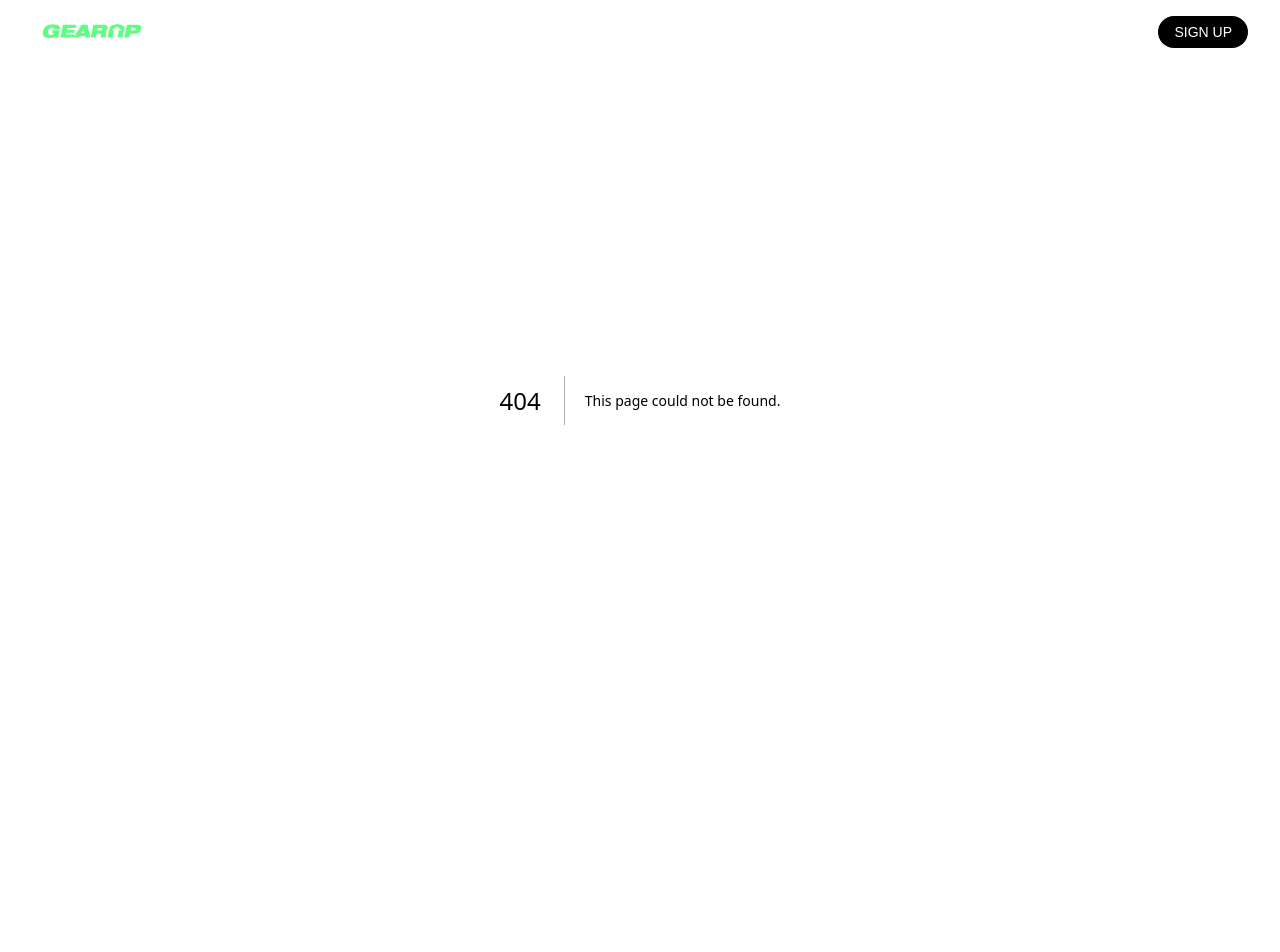
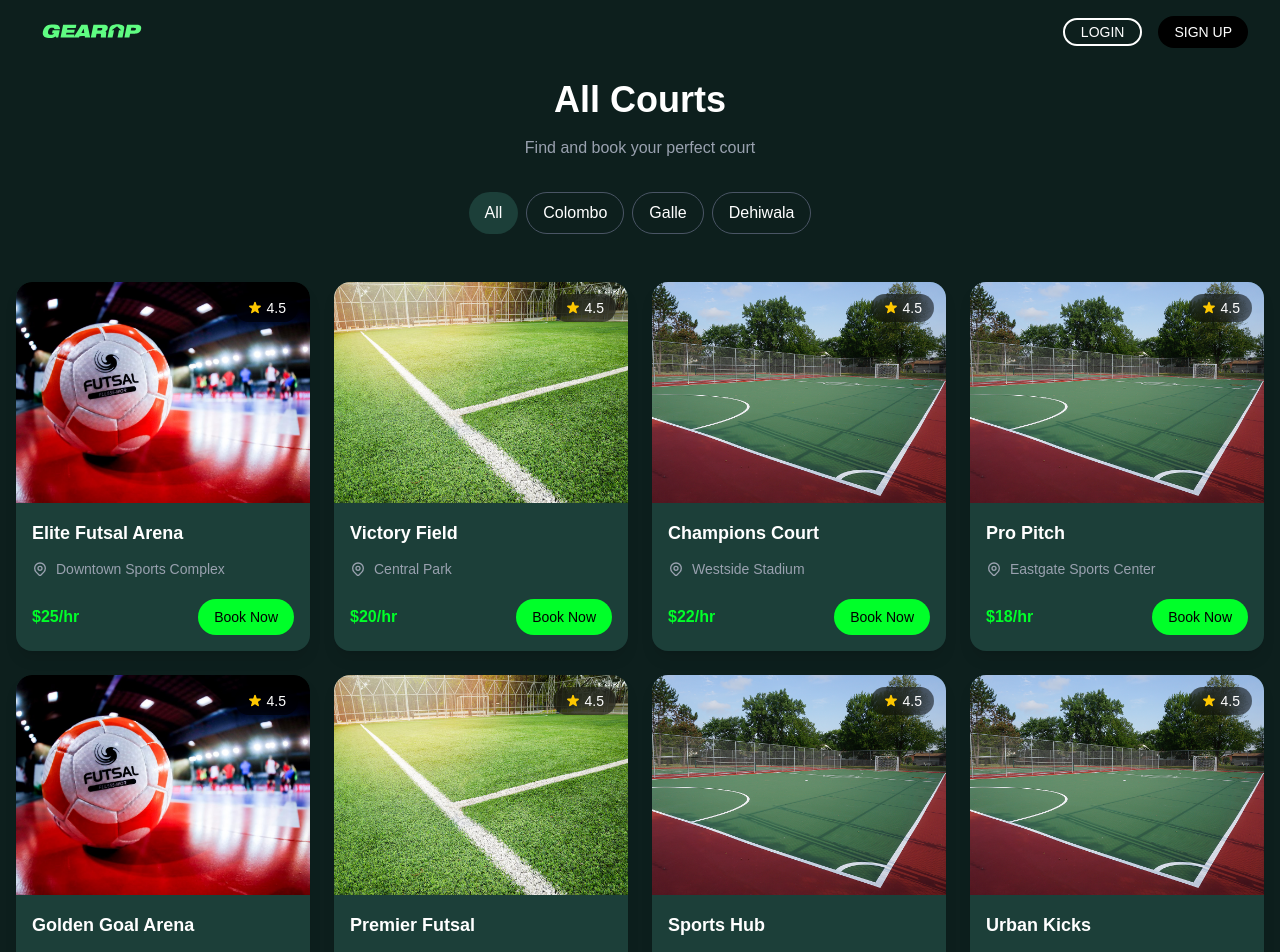
Before and after one commit to Omni-2024/Gearup, a Next.js app in the folder gearup-client/: page /courts in a window 1280 px wide. Before the commit this address had no page. Shown: the top 952 px of the page. Before the commit the page ends 800 px from the top, so only its background shows below. Built offline with nearby package versions, Linux system fonts and the light colour scheme.

Commit message:
fet:  implement CourtsPage with filtering functionality

```diff
--- a/gearup-client/package.json
+++ b/gearup-client/package.json
@@ -12,7 +12,7 @@
     "@heroicons/react": "^2.2.0",
     "@tailwindcss/forms": "^0.5.10",
     "axios": "^1.8.4",
-    "framer-motion": "^12.10.0",
+    "framer-motion": "^12.10.5",
     "next": "15.3.1",
     "react": "^19.0.0",
     "react-dom": "^19.0.0",
--- /dev/null
+++ b/gearup-client/src/app/courts/page.tsx
@@ -0,0 +1,150 @@
+"use client";
+
+import { useState } from "react";
+import { motion, AnimatePresence } from "framer-motion";
+import { CourtCard } from "@/components/home/CourtCard";
+
+const courts = [
+  {
+    id: 1,
+    name: "Elite Futsal Arena",
+    location: "Downtown Sports Complex",
+    price: "$25/hr",
+    area: "Colombo",
+    imagePath: "/asserts/futsal-1.jpg"
+  },
+  {
+    id: 2,
+    name: "Victory Field",
+    location: "Central Park",
+    price: "$20/hr",
+    area: "Galle",
+    imagePath: "/asserts/futsal-2.jpg"
+  },
+  {
+    id: 3,
+    name: "Champions Court",
+    location: "Westside Stadium",
+    price: "$22/hr",
+    area: "Dehiwala",
+    imagePath: "/asserts/futsal-3.jpg"
+  },
+  {
+    id: 4,
+    name: "Pro Pitch",
+    location: "Eastgate Sports Center",
+    price: "$18/hr",
+    area: "Colombo",
+    imagePath: "/asserts/futsal-4.jpg"
+  },
+  {
+    id: 5,
+    name: "Golden Goal Arena",
+    location: "South Bay Complex",
+    price: "$30/hr",
+    area: "Galle",
+    imagePath: "/asserts/futsal-1.jpg"
+  },
+  {
+    id: 6,
+    name: "Premier Futsal",
+    location: "North Hills Center",
+    price: "$28/hr",
+    area: "Dehiwala",
+    imagePath: "/asserts/futsal-2.jpg"
+  },
+  {
+    id: 7,
+    name: "Sports Hub",
+    location: "Marina Bay Area",
+    price: "$24/hr",
+    area: "Colombo",
+    imagePath: "/asserts/futsal-3.jpg"
+  },
+  {
+    id: 8,
+    name: "Urban Kicks",
+    location: "City Center",
+    price: "$26/hr",
+    area: "Galle",
+    imagePath: "/asserts/futsal-4.jpg"
+  },
+];
+
+export default function CourtsPage() {
+  const [selectedArea, setSelectedArea] = useState("all");
+  const areas = ["all", "Colombo", "Galle", "Dehiwala"];
+
+  const filteredCourts = courts.filter(court =>
+    selectedArea === "all" || court.area === selectedArea
+  );
+
+  return (
+    <div className="min-h-screen bg-[#0D1F1D] py-20 px-4">
+      <div className="container mx-auto">
+        <motion.h1
+          initial={{ opacity: 0, y: -20 }}
+          animate={{ opacity: 1, y: 0 }}
+          className="text-4xl font-bold text-white text-center mb-4"
+        >
+          All Courts
+        </motion.h1>
+        <motion.p
+          initial={{ opacity: 0, y: -20 }}
+          animate={{ opacity: 1, y: 0 }}
+          transition={{ delay: 0.1 }}
+          className="text-gray-400 text-center mb-8"
+        >
+          Find and book your perfect court
+        </motion.p>
+
+        <div className="flex justify-center gap-2 mb-12">
+          {areas.map((area, index) => (
+            <motion.button
+              key={area}
+              initial={{ opacity: 0, y: -20 }}
+              animate={{ opacity: 1, y: 0 }}
+              transition={{ delay: 0.2 + index * 0.1 }}
+              whileHover={{ scale: 1.05 }}
+              whileTap={{ scale: 0.95 }}
+              onClick={() => setSelectedArea(area)}
+              className={`px-4 py-2 ${
+                selectedArea === area
+                  ? 'bg-[#1C3F39] text-white'
+                  : 'bg-transparent border border-gray-600 text-white hover:border-[#00FF29] hover:text-[#00FF29]'
+              } rounded-full transition-colors capitalize`}
+            >
+              {area}
+            </motion.button>
+          ))}
+        </div>
+
+        <motion.div
+          layout
+          className="grid grid-cols-1 md:grid-cols-2 lg:grid-cols-3 xl:grid-cols-4 gap-6"
+        >
+          <AnimatePresence mode="popLayout">
+            {filteredCourts.map((court) => (
+              <motion.div
+                key={court.id}
+                layout
+                initial={{ opacity: 0, scale: 0.8 }}
+                animate={{ opacity: 1, scale: 1 }}
+                exit={{ opacity: 0, scale: 0.8 }}
+                transition={{ duration: 0.3 }}
+              >
+                <CourtCard
+                  id={court.id}
+                  name={court.name}
+                  location={court.location}
+                  imagePath={court.imagePath}
+                  price={court.price}
+                />
+              </motion.div>
+            ))}
+          </AnimatePresence>
+        </motion.div>
+      </div>
+    </div>
+  );
+}
--- a/gearup-client/src/components/home/CourtCard.tsx
+++ b/gearup-client/src/components/home/CourtCard.tsx
@@ -5,7 +5,7 @@ interface CourtCardProps {
   id: number;
   name: string;
   location: string;
-  imageIndex: number;
+  imagePath: string;
   rating?: number;
   price?: string;
 }
@@ -30,7 +30,7 @@ export const CourtCard: FC<CourtCardProps> = ({
   id,
   name,
   location,
-  imageIndex,
+  imagePath,
   rating = 4.5,
   price = "$20/hr"
 }) => {
@@ -39,7 +39,7 @@ export const CourtCard: FC<CourtCardProps> = ({
       <div className="bg-[#1C3F39] rounded-2xl overflow-hidden shadow-lg transform transition-all duration-300 hover:scale-[1.02] hover:shadow-2xl cursor-pointer">
         <div className="aspect-[4/3] relative">
           <Image
-            src={`/asserts/futsal-${(imageIndex % 3) + 1}.jpg`}
+            src={imagePath}
             alt={name}
             fill
             className="object-cover transition-transform duration-300 hover:scale-110"
--- a/gearup-client/src/components/home/FeaturedPlaces.tsx
+++ b/gearup-client/src/components/home/FeaturedPlaces.tsx
@@ -9,25 +9,80 @@ import { CourtCard, CourtCardSkeleton } from "./CourtCard";
 
 export const FeaturedPlaces = () => {
   const [isLoading, setIsLoading] = useState(true);
+  const [selectedArea, setSelectedArea] = useState("Colombo");
+
   const featuredCourts = [
-    { id: 1, name: "Elite Futsal Arena", location: "Downtown Sports Complex", price: "$25/hr" },
-    { id: 2, name: "Victory Field", location: "Central Park", price: "$20/hr" },
-    { id: 3, name: "Champions Court", location: "Westside Stadium", price: "$22/hr" },
-    { id: 4, name: "Pro Pitch", location: "Eastgate Sports Center", price: "$18/hr" },
-    { id: 5, name: "Golden Goal Arena", location: "South Bay Complex", price: "$30/hr" },
-    { id: 6, name: "Premier Futsal", location: "North Hills Center", price: "$28/hr" },
-    { id: 7, name: "Sports Hub", location: "Marina Bay Area", price: "$24/hr" },
-    { id: 8, name: "Urban Kicks", location: "City Center", price: "$26/hr" },
+    {
+      id: 1,
+      name: "Elite Futsal Arena",
+      location: "Downtown Sports Complex",
+      price: "$25/hr",
+      area: "Colombo",
+      imagePath: "/asserts/futsal-1.jpg"
+    },
+    {
+      id: 2,
+      name: "Victory Field",
+      location: "Central Park",
+      price: "$20/hr",
+      area: "Galle",
+      imagePath: "/asserts/futsal-2.jpg"
+    },
+    {
+      id: 3,
+      name: "Champions Court",
+      location: "Westside Stadium",
+      price: "$22/hr",
+      area: "Dehiwala",
+      imagePath: "/asserts/futsal-3.jpg"
+    },
+    {
+      id: 4,
+      name: "Pro Pitch",
+      location: "Eastgate Sports Center",
+      price: "$18/hr",
+      area: "Colombo",
+      imagePath: "/asserts/futsal-4.jpg"
+    },
+    {
+      id: 5,
+      name: "Golden Goal Arena",
+      location: "South Bay Complex",
+      price: "$30/hr",
+      area: "Galle",
+      imagePath: "/asserts/futsal-1.jpg"
+    },
+    {
+      id: 6,
+      name: "Premier Futsal",
+      location: "North Hills Center",
+      price: "$28/hr",
+      area: "Dehiwala",
+      imagePath: "/asserts/futsal-2.jpg"
+    },
+    {
+      id: 7,
+      name: "Sports Hub",
+      location: "Marina Bay Area",
+      price: "$24/hr",
+      area: "Colombo",
+      imagePath: "/asserts/futsal-3.jpg"
+    },
+    {
+      id: 8,
+      name: "Urban Kicks",
+      location: "City Center",
+      price: "$26/hr",
+      area: "Galle",
+      imagePath: "/asserts/futsal-4.jpg"
+    },
   ];
 
-  useEffect(() => {
-    // Simulate loading time
-    const timer = setTimeout(() => {
-      setIsLoading(false);
-    }, 2000);
+  const filteredCourts = featuredCourts.filter(court =>
+    selectedArea === "all" || court.area === selectedArea
+  );
 
-    return () => clearTimeout(timer);
-  }, []);
+  const areas = ["Colombo", "Galle", "Dehiwala"];
 
   const responsive = {
     superLargeDesktop: {
@@ -48,6 +103,15 @@ export const FeaturedPlaces = () => {
     }
   };
 
+  useEffect(() => {
+    // Simulate loading time
+    const timer = setTimeout(() => {
+      setIsLoading(false);
+    }, 2000);
+
+    return () => clearTimeout(timer);
+  }, []);
+
   return (
     <section className="py-10 px-4 bg-[#0D1F1D]">
       <div className="container mx-auto">
@@ -58,9 +122,19 @@ export const FeaturedPlaces = () => {
         <div className="flex items-center justify-between mb-8">
           <div className="flex items-center gap-4">
             <div className="flex gap-2">
-              <button className="px-4 py-2 bg-[#1C3F39] text-white rounded-full hover:bg-[#2A5F58] transition-colors">Colombo</button>
-              <button className="px-4 py-2 bg-transparent border border-gray-600 text-white rounded-full hover:border-[#00FF29] hover:text-[#00FF29] transition-colors">Galle</button>
-              <button className="px-4 py-2 bg-transparent border border-gray-600 text-white rounded-full hover:border-[#00FF29] hover:text-[#00FF29] transition-colors">Dehiwala</button>
+              {areas.map((area) => (
+                <button
+                  key={area}
+                  onClick={() => setSelectedArea(area)}
+                  className={`px-4 py-2 ${
+                    selectedArea === area
+                      ? 'bg-[#1C3F39] text-white'
+                      : 'bg-transparent border border-gray-600 text-white hover:border-[#00FF29] hover:text-[#00FF29]'
+                  } rounded-full transition-colors`}
+                >
+                  {area}
+                </button>
+              ))}
             </div>
           </div>
           <Link href="/courts" className="text-[#00FF29] hover:underline group flex items-center">
@@ -80,20 +154,19 @@ export const FeaturedPlaces = () => {
           dotListClass="custom-dot-list-style"
           keyBoardControl={true}
           containerClass="carousel-container"
-          // removeArrowOnDeviceType={["tablet", "mobile"]}
         >
           {isLoading ? (
             Array(8).fill(null).map((_, index) => (
               <CourtCardSkeleton key={index} />
             ))
           ) : (
-            featuredCourts.map((court, index) => (
+            filteredCourts.map((court) => (
               <CourtCard
                 key={court.id}
                 id={court.id}
                 name={court.name}
                 location={court.location}
-                imageIndex={index + 1}
+                imagePath={court.imagePath}
                 price={court.price}
               />
             ))
```
Also changed, not shown: 1 other file (tests, documents, lock files or other folders).
